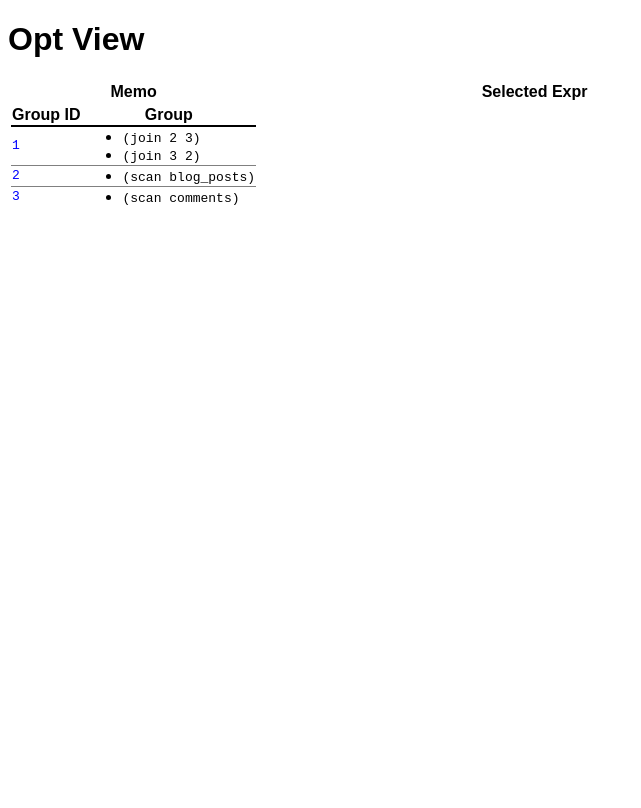
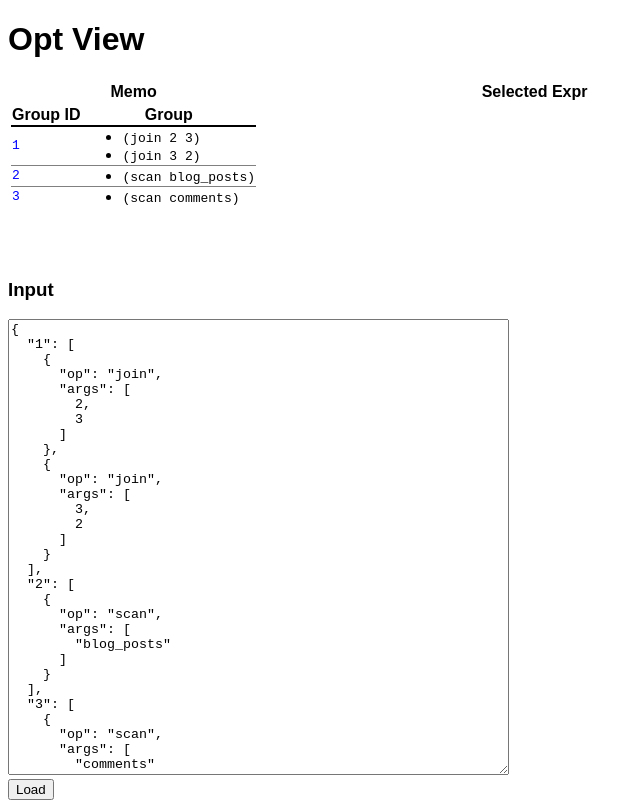
Before and after one commit to vilterp/opt-view, a React (Create React App) app: page / in a window 1280 px wide. Shown: the whole page, without its empty margins (0-641 px from the left). Built offline with nearby package versions, Linux system fonts and the light colour scheme; the HTML template or start-up script is replaced by a standard one.

Commit message:
add text field for input

```diff
--- a/src/App.css
+++ b/src/App.css
@@ -1,3 +1,7 @@
+.memo-input {
+  font-family: monospace;
+}
+
 .memo-view {
   border-collapse: collapse;
 }
--- a/src/App.js
+++ b/src/App.js
@@ -143,7 +143,7 @@ class MemoView extends Component {
   }
 }
 
-class App extends Component {
+class MemoAndExprView extends Component {
   constructor() {
     super();
     this.state = {
@@ -159,8 +159,6 @@ class App extends Component {
 
   render() {
     return (
-      <div>
-        <h1>Opt View</h1>
       <table>
         <thead>
           <tr>
@@ -172,7 +170,7 @@ class App extends Component {
           <tr style={{verticalAlign: "top"}}>
             <td>
               <MemoView
-                  memo={exampleMemo}
+                memo={this.props.memo}
                 selectedGroupID={this.state.selectedGroupID}
                 onSetSelectedGroup={this.handleSetSelectedGroup}
               />
@@ -180,7 +178,7 @@ class App extends Component {
             <td style={{ minWidth: 500, paddingLeft: 50 }}>
               {this.state.selectedGroupID
                 ? <ExprTreeView
-                      memo={exampleMemo}
+                  memo={this.props.memo}
                   groupID={this.state.selectedGroupID}
                 />
                 : null}
@@ -188,6 +186,58 @@ class App extends Component {
           </tr>
         </tbody>
       </table>
+    );
+  }
+}
+
+class App extends Component {
+  constructor() {
+    super();
+    this.state = {
+      memo: exampleMemo,
+      inputText: JSON.stringify(exampleMemo, null, 2),
+    };
+  }
+
+  handleChangeInputText(newText) {
+    this.setState({
+      inputText: newText,
+      parseErr: null,
+    });
+  }
+
+  handleLoad() {
+    try {
+      const parsed = JSON.parse(this.state.inputText);
+      this.setState({
+        memo: parsed,
+      });
+    } catch (e) {
+      this.setState({
+        err: e,
+      });
+    }
+  }
+
+  render() {
+    return (
+      <div>
+        <h1>Opt View</h1>
+        <MemoAndExprView memo={this.state.memo} />
+        <div style={{paddingTop: 50}}>
+          <h3>Input</h3>
+          <textarea
+            className="memo-input"
+            placeholder="paste here"
+            rows="30"
+            cols="60"
+            value={this.state.inputText}
+            onChange={(evt) => this.handleChangeInputText(evt.target.value)}
+          />
+          <br />
+          <button onClick={() => this.handleLoad()}>Load</button>
+          {this.state.err ? <pre>Parse error: {this.state.err.toString()}</pre> : null}
+        </div>
       </div>
     );
   }
```
Lines whose indentation alone changed are shown as unchanged.
